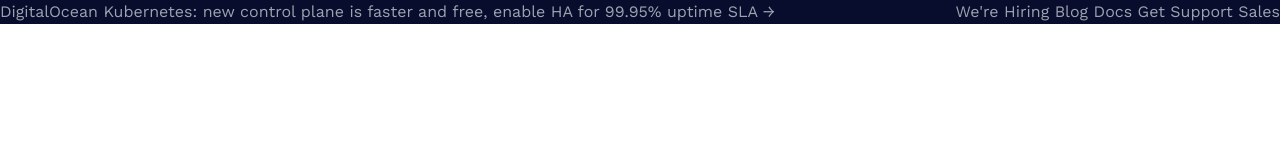
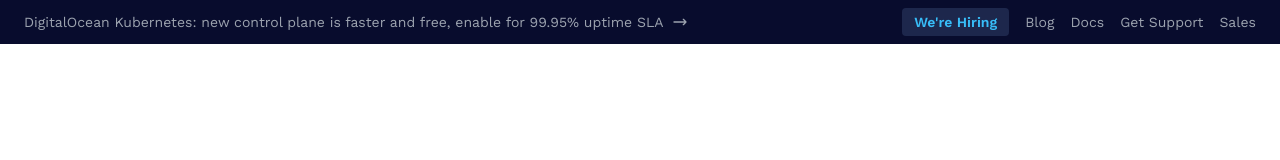
Before and after one commit to angelpolotorres/tailwind-digitalocean-clone, a website built with Vite: page index.html in a window 1280 px wide. Built offline with nearby package versions, Linux system fonts and the light colour scheme.

Commit message:
añadida barra superior de página

```diff
--- a/index.html
+++ b/index.html
@@ -8,14 +8,34 @@
 		<link rel="stylesheet" href="./css/tailwind.css" />
 	</head>
 	<body>
-		<div class="bg-do-blue-dark text-gray-400">
+		<div class="bg-do-blue-dark py-2 text-sm text-gray-400">
 			<div class="container mx-auto flex justify-between">
-				<div>
-					DigitalOcean Kubernetes: new control plane is faster and free, enable
-					HA for 99.95% uptime SLA →
+				<div class="flex items-center">
+					<div>
+						DigitalOcean Kubernetes: new control plane is faster and free,
+						enable for 99.95% uptime SLA
+					</div>
+					<svg
+						xmlns="http://www.w3.org/2000/svg"
+						class="h-6 w-6 pl-2"
+						fill="none"
+						viewBox="0 0 24 24"
+						stroke="currentColor"
+						stroke-width="2"
+					>
+						<path
+							stroke-linecap="round"
+							stroke-linejoin="round"
+							d="M17 8l4 4m0 0l-4 4m4-4H3"
+						/>
+					</svg>
 				</div>
-				<div>
-					<a href="">We're Hiring</a>
+				<div class="flex items-center gap-x-4">
+					<a
+						class="rounded bg-do-blue-medium-dark px-3 py-1 font-semibold text-sky-400"
+						href=""
+						>We're Hiring</a
+					>
 					<a href="">Blog</a>
 					<a href="">Docs</a>
 					<a href="">Get Support</a>
--- a/tailwind.config.js
+++ b/tailwind.config.js
@@ -2,6 +2,9 @@
 module.exports = {
 	content: ["./*.html"],
 	theme: {
+		container: {
+			padding: "1.5rem",
+		},
 		extend: {
 			spacing: {
 				quarter: "25%",
@@ -12,6 +15,7 @@ module.exports = {
 			},
 			colors: {
 				"do-blue-dark": "#080c2d",
+				"do-blue-medium-dark": "#1d274c",
 				"do-blue-medium": "rgb(20, 86, 255)",
 				"do-blue-light": "rgb(0, 105, 255)",
 			},
```
